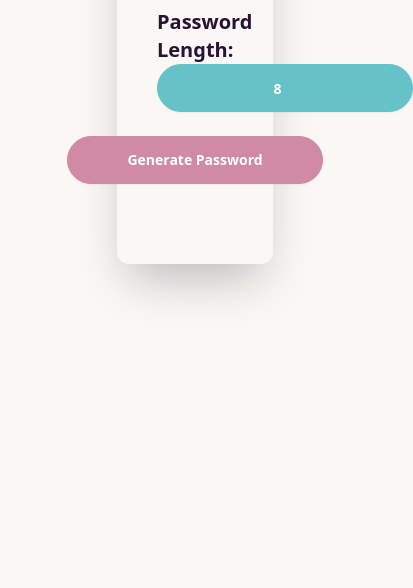
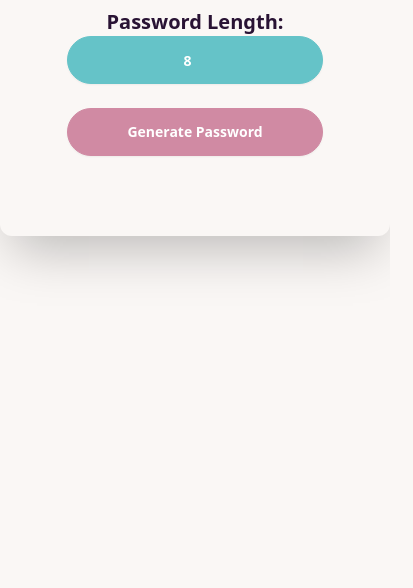
Before and after one commit to imamhossenbu/random-password-generator, a plain HTML site: page index.html in a window 390 px wide. Shown: the part 256-844 px from the top of the page, 413 px wide, since content can reach past the window. Drawn offline with nearby package versions, Linux system fonts and the light colour scheme.

Commit message:
Update index.html

```diff
--- a/index.html
+++ b/index.html
@@ -12,7 +12,7 @@
 
 <body>
     <section >
-        <div class="w-[40%] rounded-xl shadow-2xl border-black my-20 p-10 mx-auto">
+        <div class="lg:w-[40%] rounded-xl shadow-2xl border-black my-20 p-10 mx-auto">
             <div class="flex justify-between items-center p-6">
                 <h1 class="text-2xl font-bold">Random Password Generator</h1>
                 <input type="checkbox" value="synthwave" class="toggle theme-controller" />
```
